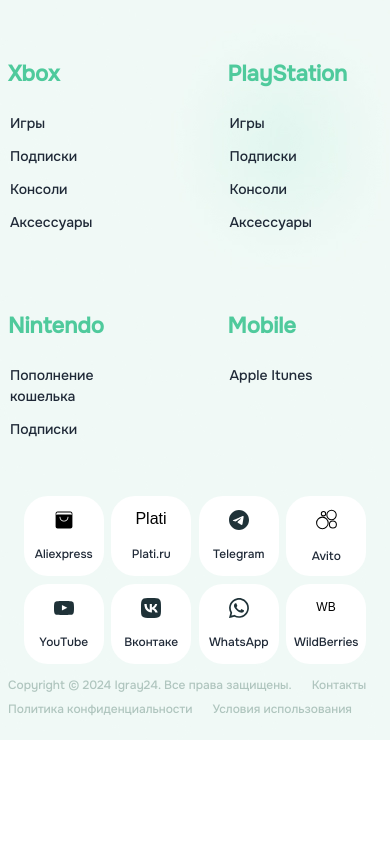
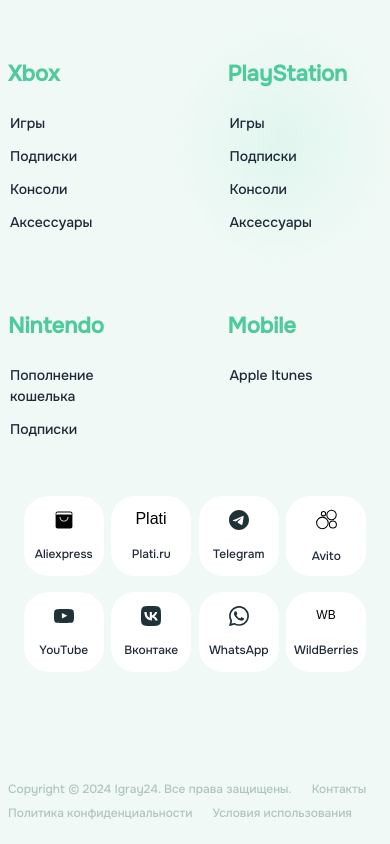
Before and after one commit to Vieronist/igray, a Next.js app: page /success in a window 390 px wide. Shown: the part 935-1779 px from the top of the page. Before the commit the page ends 1675 px from the top, so only its background shows below. Built offline with nearby package versions, Linux system fonts and the light colour scheme.

Commit message:
one more change

```diff
--- a/src/features/reviews/ui/reviews-header.tsx
+++ b/src/features/reviews/ui/reviews-header.tsx
@@ -5,11 +5,7 @@
     <div className="p-[30px] md:px-[60px] md:pt-[60px]">
       <h3 className="text-[#4FCA9C] mb-[10px]">Отзывы</h3>
       <div className="flex items-center justify-between">
-<<<<<<< HEAD
         <h3 className="font-extrabold leading-[35px] text-[32px] text-wrap min-w-[150px] md:text-[46px]  ">
-=======
-        <h3 className="font-extrabold text-[18px] text-wrap min-w-[150px] md:text-[46px]  ">
->>>>>>> c010244e018ca0cf6f8e191a1f1446fb421fcdf5
           <span className="text-[#1F3238]">Более 10 000 покупок, </span>
           <span className="text-[#4FCA9C]">5 000 отзывов!</span>
         </h3>
--- a/src/features/social-media/ui/social-media-list.tsx
+++ b/src/features/social-media/ui/social-media-list.tsx
@@ -9,7 +9,7 @@
 export const SocialMediaList: FC<IProps> = ({ className}) => {
 
   return (
-    <ul className={`grid-rows-2 grid-cols-4 ${className}`}>
+    <ul className={`grid-rows-3 grid-cols-4 ${className}`}>
       <SocialMediaItem
         href="https://aliexpress.ru/store/1100219963?spm=a2g38.sc_product_list.0.0.252d2304G11LgS"
         svg={"aliexpress.svg"}
--- a/src/widgtes/footer/ui/footer.tsx
+++ b/src/widgtes/footer/ui/footer.tsx
@@ -12,9 +12,9 @@
           <SearchPanel classNameDiv="bg-transparent h-[52px] px-[25px] w-full flex gap-[15px] items-center md:mb-5" />
           <SocialMediaList className="hidden md:grid gap-y-2 gap-x-8 md:gap-x-[10px]" />
         </div>
-        <div>
+        <div className="mx-auto">
           <FooterNavigation />
-          <div className="grid grid-cols-2 sm:grid-cols-3 md:flex md:flex-wrap gap-[65px]  mb-[44px]">
+          <div className="grid grid-cols-2 sm:grid-cols-3 md:flex md:flex-wrap gap-[65px] mb-[44px] ">
             <PlatformsList
               title="Играй"
               options={[
@@ -63,7 +63,7 @@
               options={["Apple Itunes"]}
             />
           </div>
-          <SocialMediaList className="grid md:hidden w-[350px] gap-y-2 mx-auto mb-2 md:mb-0 md:gap-0" />
+          <SocialMediaList className="grid md:hidden w-[350px] gap-y-4 mx-auto mb-2 md:mb-0 md:gap-3" />
         </div>
       </div>
       <FooterAdditionalInfo />
```
